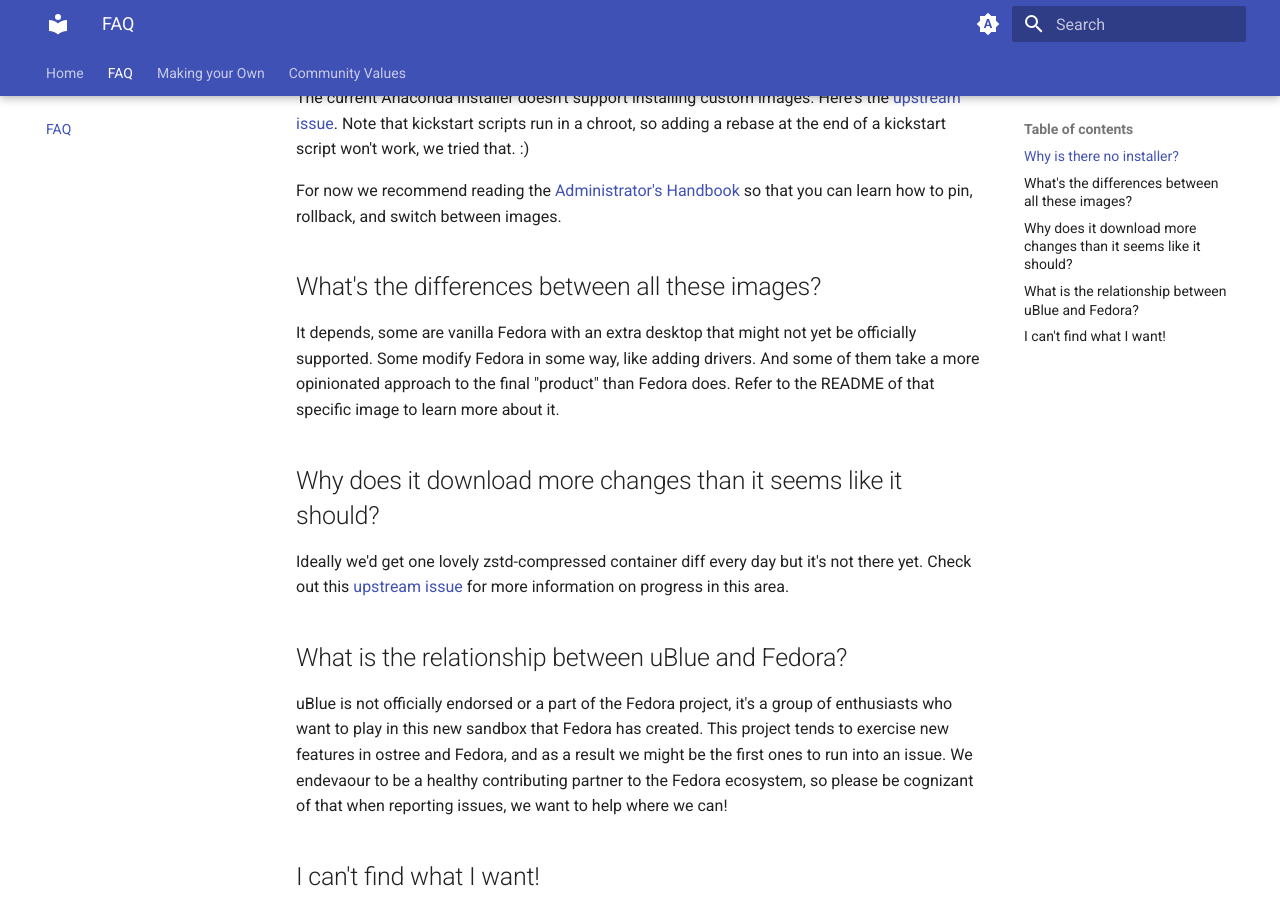
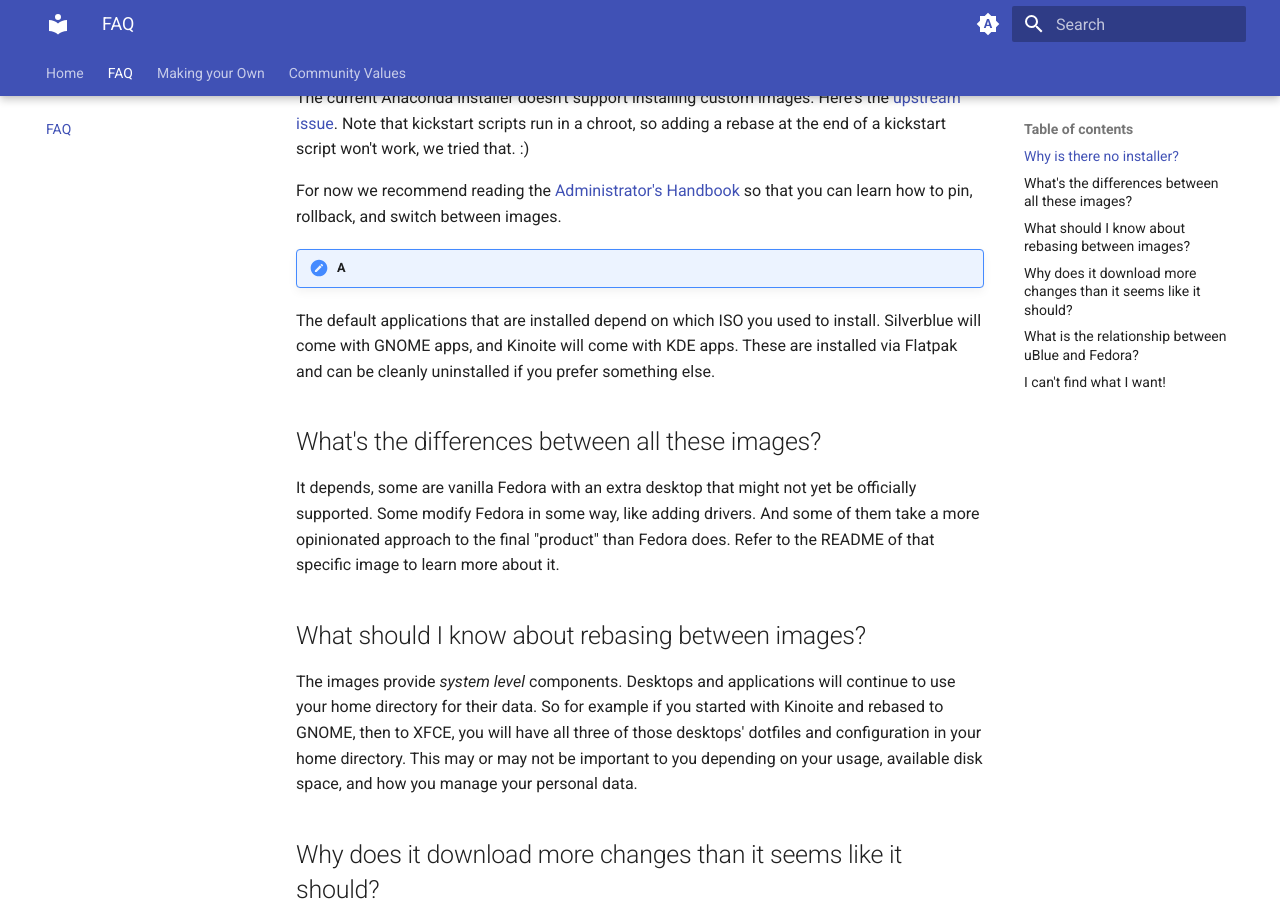
Before and after one commit to ublue-os/website, an MkDocs documentation site: the page built from docs/faq.md, in a window 1280 px wide and 900 px high, scrolled down 259 px. Built offline with MkDocs 1.6.1 and Material for MkDocs 9.7.7, drawn with Linux system fonts in a browser that asks for light colours.

Commit message:
feat: add note about flatpaks and rebasing (#15)

```diff
--- a/docs/faq.md
+++ b/docs/faq.md
@@ -8,12 +8,19 @@ The current Anaconda installer doesn't support installing custom images. Here's
 
 For now we recommend reading the [Administrator's Handbook](https://coreos.github.io/rpm-ostree/administrator-handbook/) so that you can learn how to pin, rollback, and switch between images.
 
+!!! A note on default applications
+The default applications that are installed depend on which ISO you used to install. Silverblue will come with GNOME apps, and Kinoite will come with KDE apps. These are installed via Flatpak and can be cleanly uninstalled if you prefer something else.
+
 ## What's the differences between all these images?
 
 It depends, some are vanilla Fedora with an extra desktop that might not yet be officially supported.
 Some modify Fedora in some way, like adding drivers.
 And some of them take a more opinionated approach to the final "product" than Fedora does.
 Refer to the README of that specific image to learn more about it.
+
+## What should I know about rebasing between images?
+
+The images provide _system level_ components. Desktops and applications will continue to use your home directory for their data. So for example if you started with Kinoite and rebased to GNOME, then to XFCE, you will have all three of those desktops' dotfiles and configuration in your home directory. This may or may not be important to you depending on your usage, available disk space, and how you manage your personal data.
 
 ## Why does it download more changes than it seems like it should?
 
```
